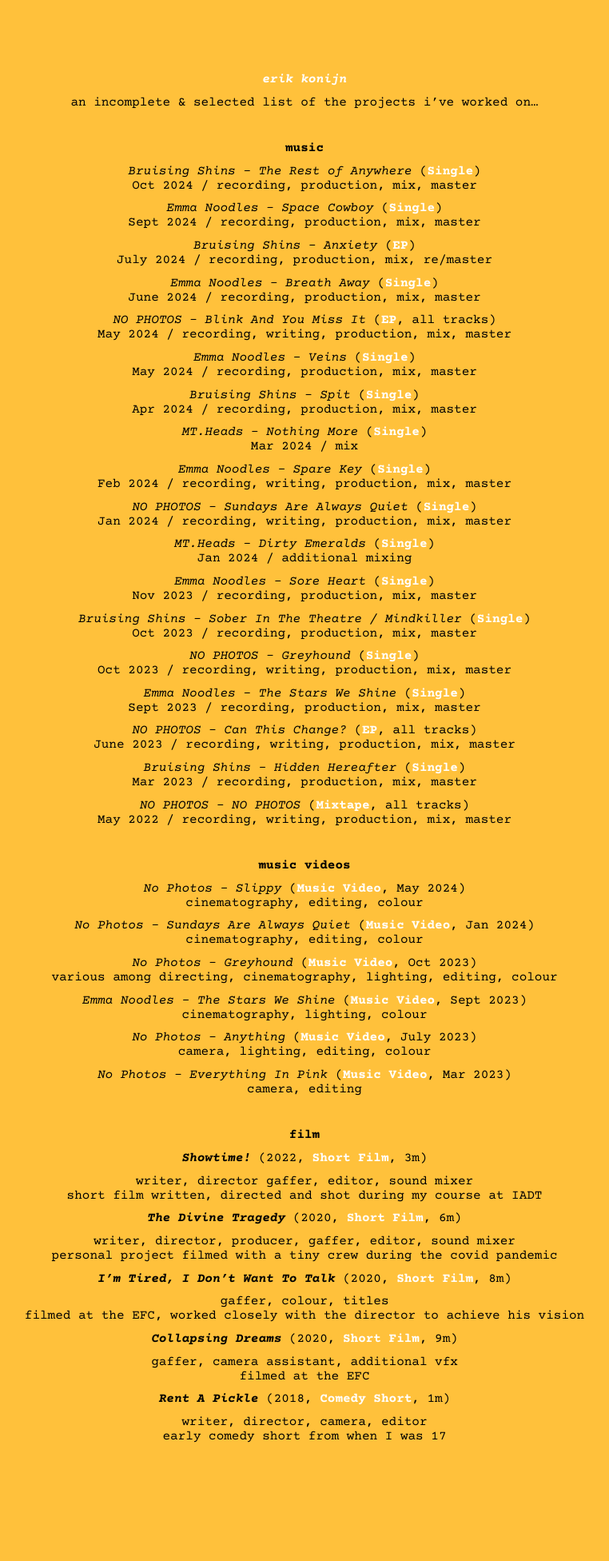
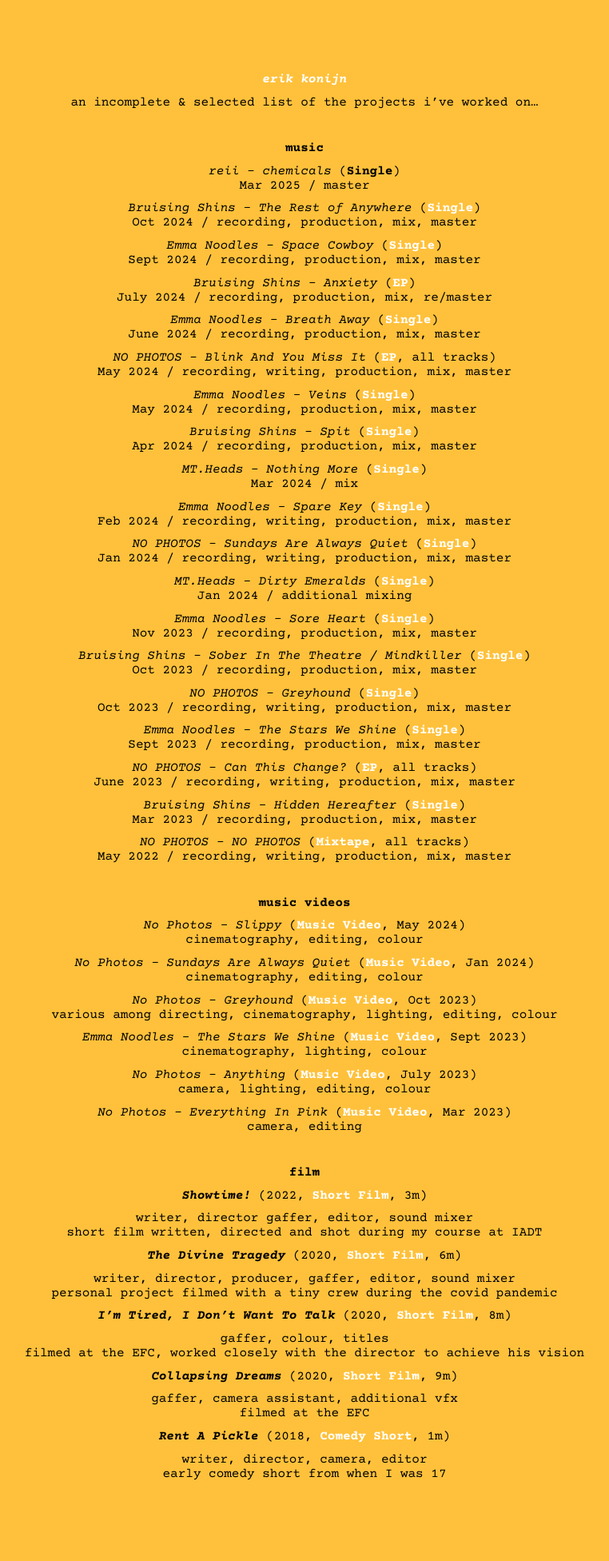
Before and after one commit to erikonijn/erikonijn.github.io, a Jekyll site: the page built from pages/credits.md, in a window 1280 px wide. Shown: the whole page at 80% size, without its empty margins (259-1021 px from the left). Built offline with Jekyll 4.4.1, drawn with Linux system fonts in a browser that asks for light colours; before the commit the page ends 1906 px from its top, so only the background shows below that.

Commit message:
Update credits.md

```diff
--- a/pages/credits.md
+++ b/pages/credits.md
@@ -12,6 +12,9 @@
 &nbsp;
 
 **music**
+
+*reii - chemicals* (**Single**)
+Mar 2025 / master
 
 *Bruising Shins - The Rest of Anywhere* ([**Single**](https://open.spotify.com/track/6vwySst3RgA7zHos13xwaD){:target="_blank"})
 Oct 2024 / recording, production, mix, master
```
